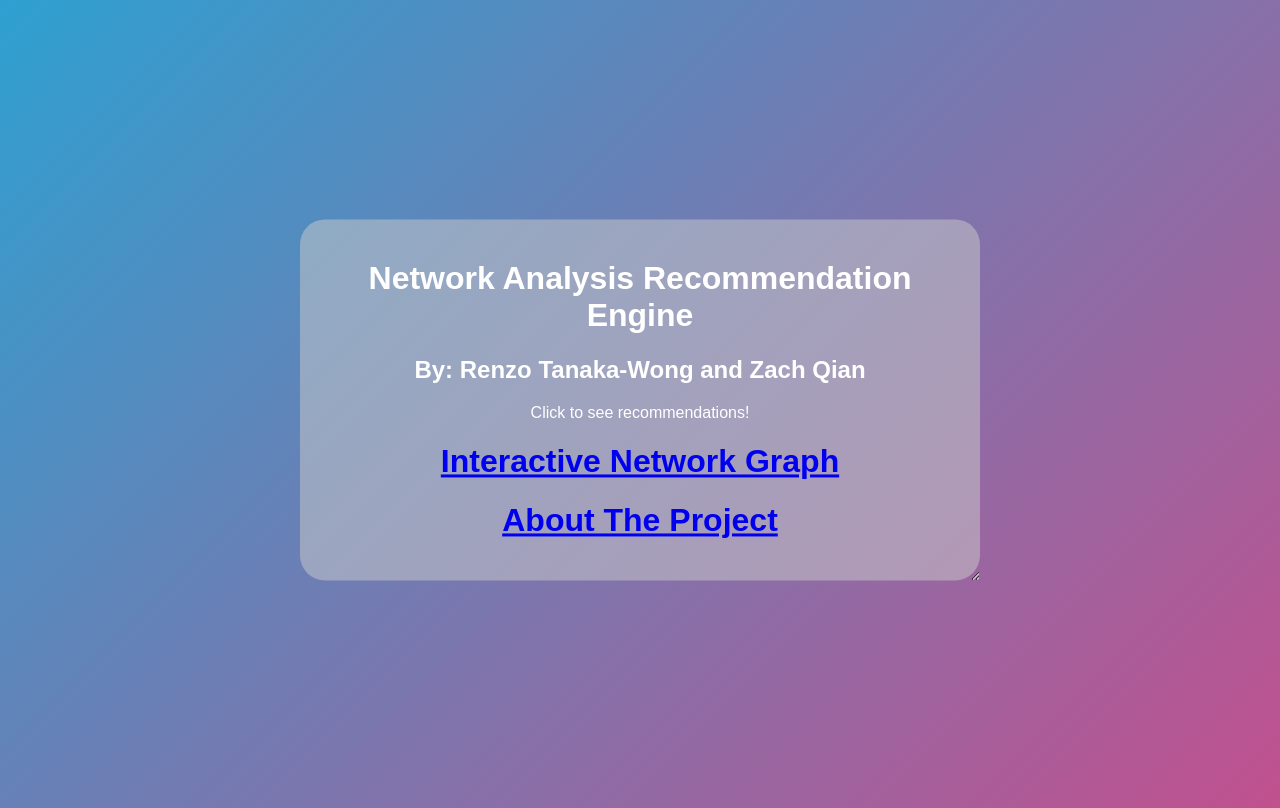
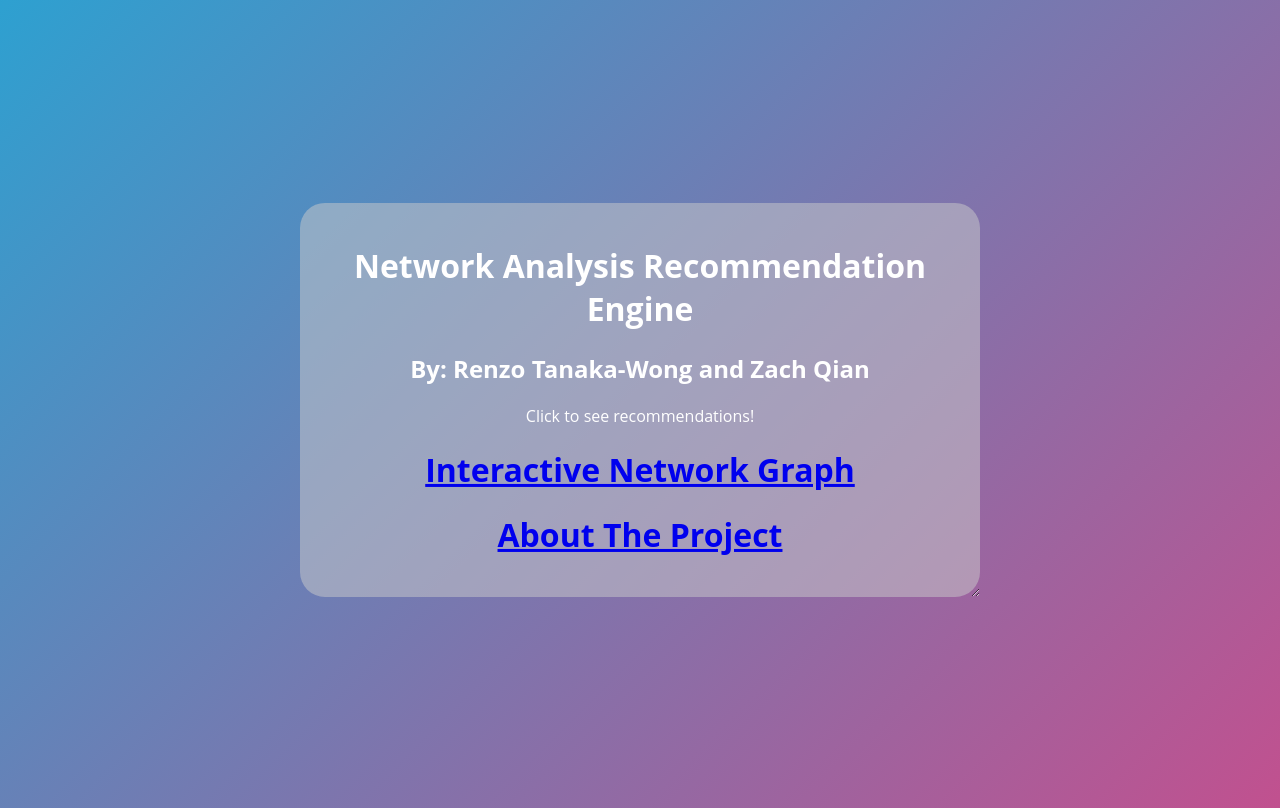
Before and after one commit to qianzach/PIC16B_Project, a Flask app: page / in a window 1280 px wide. Run offline with Flask 3, Linux system fonts and the light colour scheme.

Commit message:
dash edits

```diff
--- a/dash_package/templates/index.html
+++ b/dash_package/templates/index.html
@@ -1,7 +1,7 @@
 <!doctype html>
 <link rel="stylesheet" href="{{ url_for('static', filename='style.css') }}">
 <html>
-<body style="font-family:arial, sans-serif">
+<body style="font-family:'Open Sans', sans-serif">
     <div>
         <h1>
             Network Analysis Recommendation Engine
```
